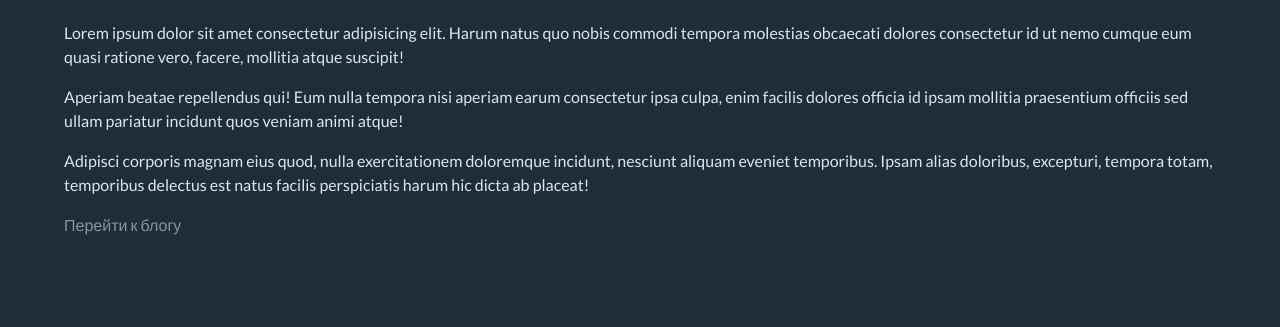
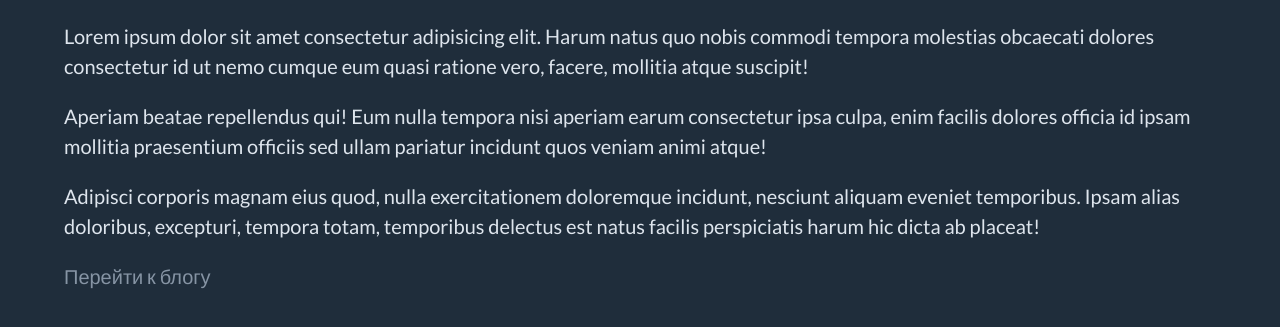
Before and after one commit to aleksmn/bulma-blog-fs, a website with bundled scripts: page index.html in a window 1280 px wide. Shown: the part 157-484 px from the top of the page. Built offline with nearby package versions, Linux system fonts and the light colour scheme.

Commit message:
fix font size

```diff
--- a/index.html
+++ b/index.html
@@ -55,7 +55,7 @@
   </nav>
 
   <div class="section">
-    <div class="container content" id="app"></div>
+    <div class="container content is-size-5 is-size-6-mobile" id="app"></div>
 
 
   </div>
```
